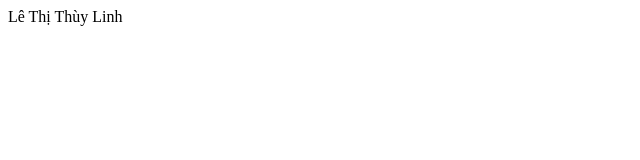
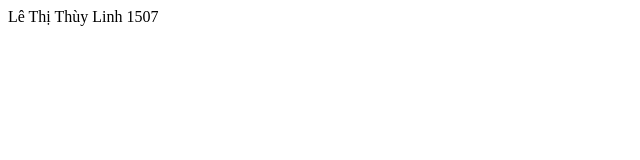
Before and after one commit to QThuyLinh/ThuyLinh, a plain HTML site: page index.html in a window 1280 px wide. Shown: the full height of the page, 0-640 px from the left. Drawn offline with Linux system fonts and the light colour scheme.

Commit message:
Update index.html

```diff
--- a/index.html
+++ b/index.html
@@ -5,6 +5,6 @@
     <title>Title</title>
 </head>
 <body>
-Lê Thị Thùy Linh
+Lê Thị Thùy Linh 1507
 </body>
 </html>
```
